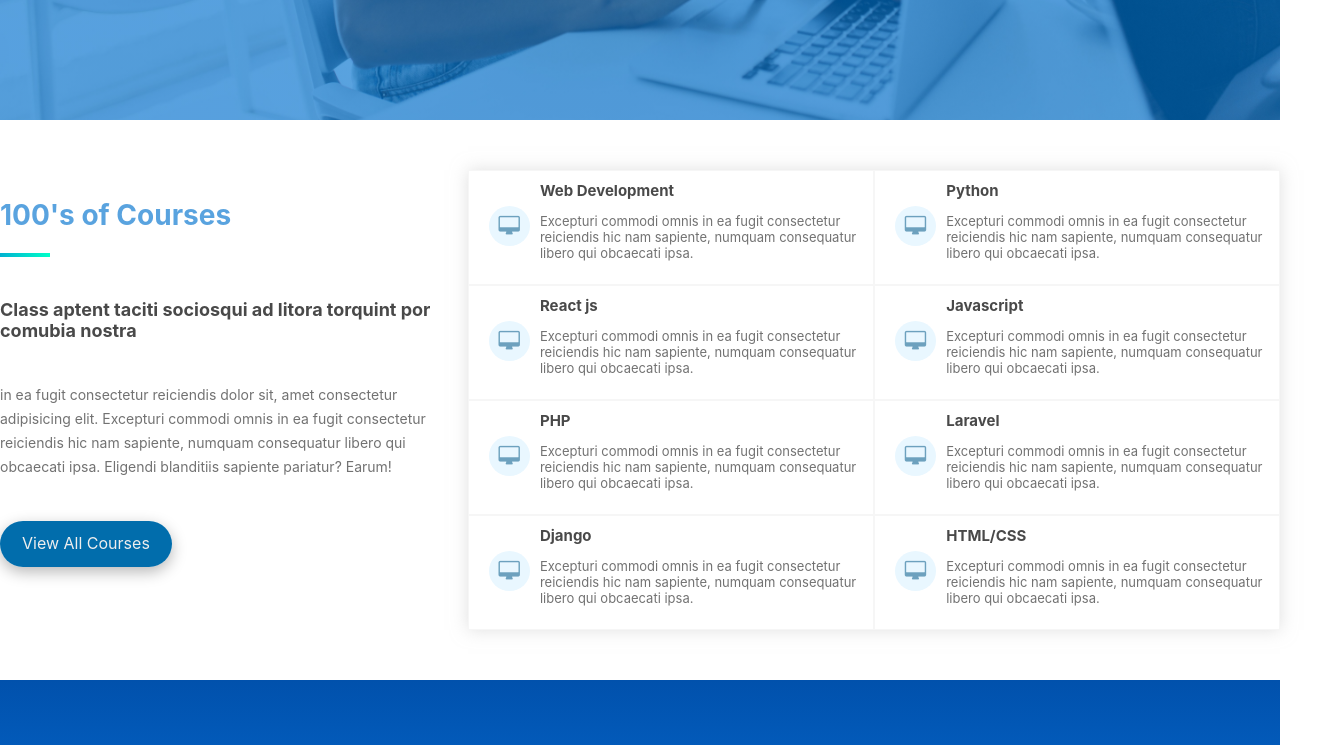
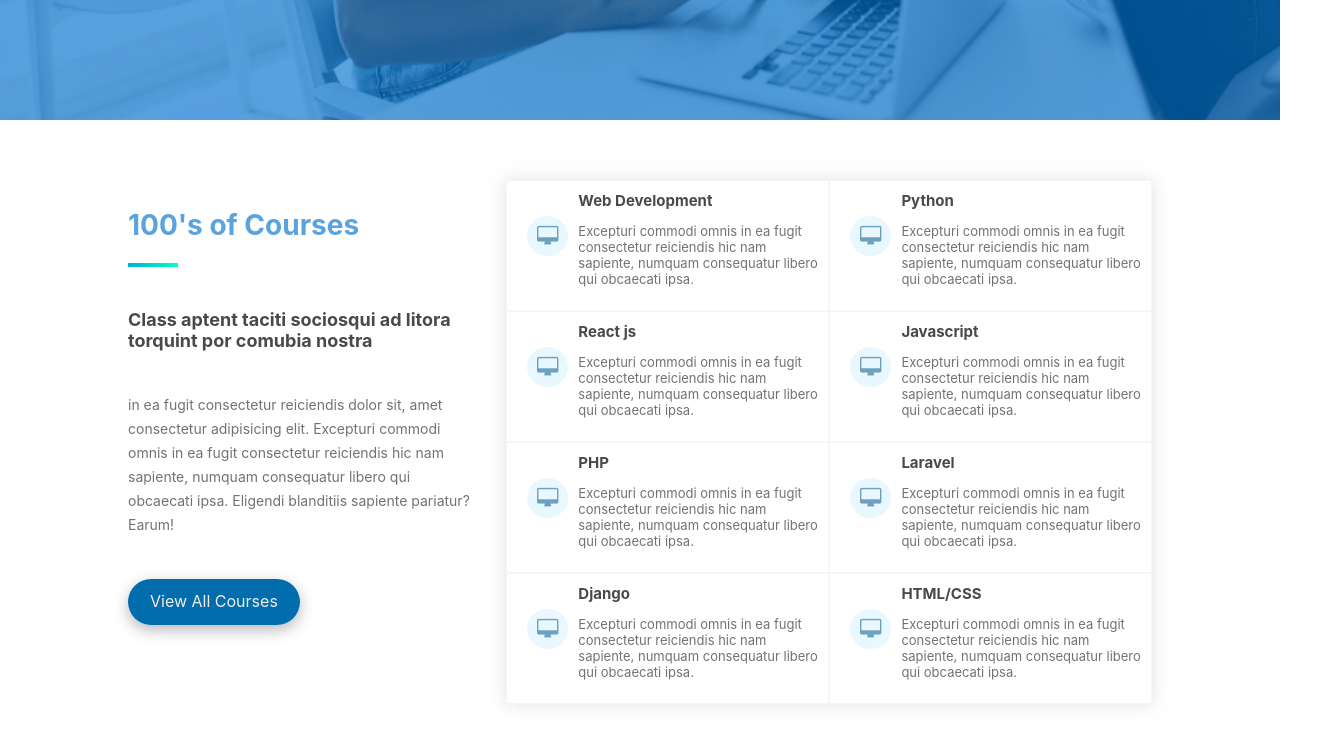
Before and after one commit to Miguel-Leite/Better-App, a React (Create React App) app: page / in a window 1280 px wide. Shown: the part 680-1425 px from the top of the page, 1320 px wide, since content can reach past the window. Built offline with nearby package versions, Linux system fonts and the light colour scheme.

Commit message:
custom container and nename container for __container

```diff
--- a/src/index.css
+++ b/src/index.css
@@ -24,7 +24,7 @@ a {
   border-radius: 3px;
 }
 
-.container {
+.__container {
   display: block;
   margin: auto;
   width: 80%;
```
